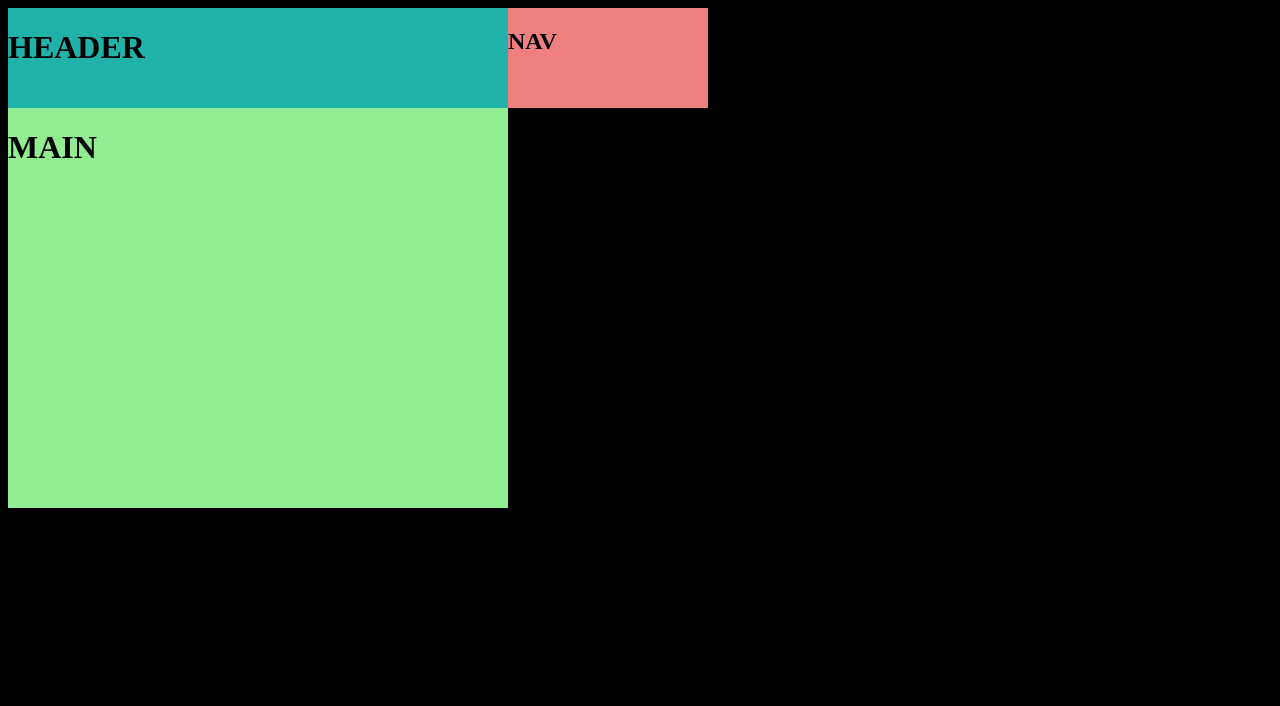
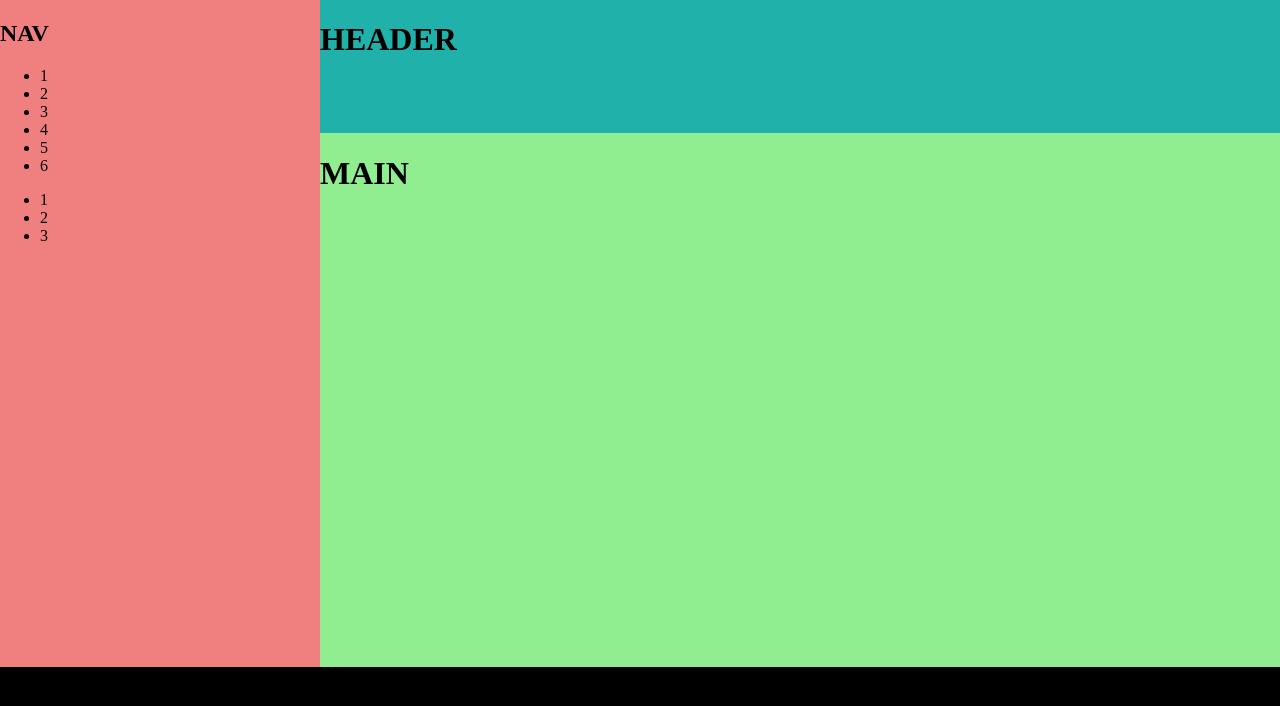
Before and after one commit to kkyouma/admin-dashboard, a plain HTML site: page index.html in a window 1280 px wide. Drawn offline with Linux system fonts and the light colour scheme.

Commit message:
Refactored HTML structure and added CSS grid layout

```diff
--- a/index.html
+++ b/index.html
@@ -6,15 +6,30 @@
   <link rel="stylesheet" href="styles.css">
   <title>Dashboard admin</title>
 </head>
-<body class="container">
+<body>
+  <div class="container">
     <header>
       <h1>HEADER</h1>
     </header>
-  <nav>
+    <nav class="sidebar">
       <h1>NAV</h1>
+      <ul>
+        <li>1</li>
+        <li>2</li>
+        <li>3</li>
+        <li>4</li>
+        <li>5</li>
+        <li>6</li>
+      </ul>
+      <ul>
+        <li>1</li>
+        <li>2</li>
+        <li>3</li>
+      </ul>
     </nav>
     <main>
       <h1>MAIN</h1>
     </main>
+  </div>
 </body>
 </html>
--- a/styles.css
+++ b/styles.css
@@ -2,26 +2,34 @@
   box-sizing: border-box;
 }
 
-body {
+html, body {
+  height: 100%;
+  margin: 0;
+  padding: 0;
+}
+
+div.container {
   background-color: black;
   display: grid;
   grid-template-columns: 1fr 3fr;
   grid-template-rows: 1fr 4fr 1fr;
+  min-height: 100vh;
+  grid-template-areas:
+  "nav header header"
+  "nav main main"
 }
 
 header {
-  height: 100px;
   background-color: lightseagreen;
+  grid-area: header;
 }
 
 nav {
-  width: 200px;
-  height: auto;
   background-color: lightcoral;
+  grid-area: nav;
 }
 
 main {
-  width: 500px;
-  height: auto;
   background-color: lightgreen;
+  grid-area: main;
 }
```
Lines whose indentation alone changed are shown as unchanged.
